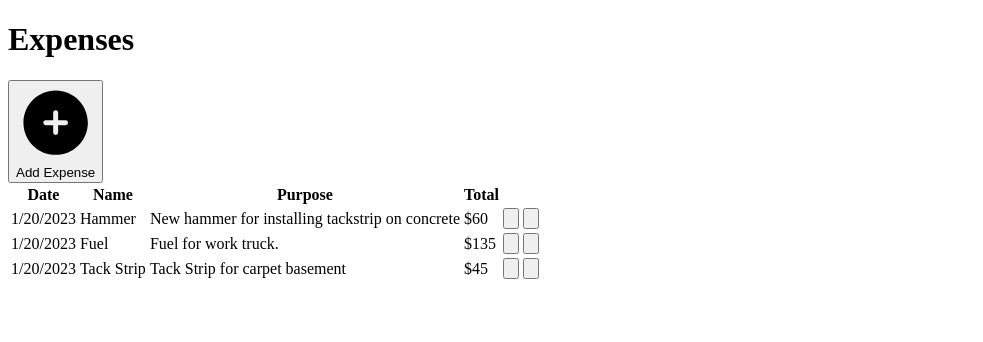
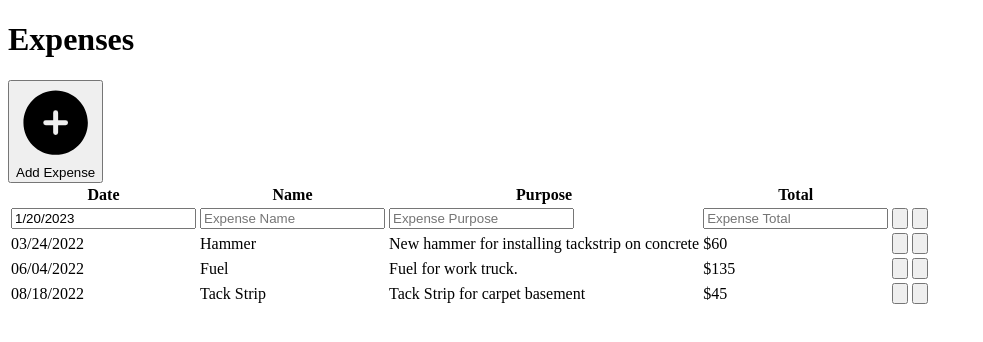
Before and after one commit to AnthonyJRay/floormate_next, a Next.js app: page /expenses in a window 1280 px wide. Both pictures are taken after a click on the button "Add Expense". Shown: the top 342 px of the page, without its empty margins (0-983 px from the left). Built offline with nearby package versions, Linux system fonts and the light colour scheme.

Commit message:
Can now add, edit, save, and delete an expense.

```diff
--- a/src/features/expenses/expense-form.jsx
+++ b/src/features/expenses/expense-form.jsx
@@ -1,10 +1,43 @@
-export default function ExpenseForm({}) {
+export default function ExpenseForm({ value, onChange = () => {} }) {
+  const { occurredOn, name, purpose, total } = value;
   return (
     <>
-      <td>Date Input</td>
-      <td>Name Input</td>
-      <td>Purpose Input</td>
-      <td>Total Input</td>
+      <td>
+        <input
+          type="text"
+          name={"occurredOn"}
+          placeholder={"Expense Date"}
+          value={occurredOn}
+          onChange={(e) => onChange({ ...value, occurredOn: e.target.value })}
+        />
+      </td>
+      <td>
+        <input
+          type="text"
+          name={"name"}
+          placeholder={"Expense Name"}
+          value={name}
+          onChange={(e) => onChange({ ...value, name: e.target.value })}
+        />
+      </td>
+      <td>
+        <input
+          type="text"
+          name={"purpose"}
+          placeholder={"Expense Purpose"}
+          value={purpose}
+          onChange={(e) => onChange({ ...value, purpose: e.target.value })}
+        />
+      </td>
+      <td>
+        <input
+          type="text"
+          name={"total"}
+          placeholder={"Expense Total"}
+          value={total}
+          onChange={(e) => onChange({ ...value, total: e.target.value })}
+        />
+      </td>
     </>
   );
 }
--- a/src/features/expenses/index.jsx
+++ b/src/features/expenses/index.jsx
@@ -4,6 +4,8 @@ import { IconButton } from "@/ui/button";
 
 import { TrashIcon } from "@heroicons/react/24/outline";
 import { PencilSquareIcon } from "@heroicons/react/24/outline";
+import { XMarkIcon } from "@heroicons/react/24/outline";
+import { CheckIcon } from "@heroicons/react/24/outline";
 
 // export { ExpenseDisplay, ExpenseForm };
 
@@ -16,24 +18,53 @@ export default function ExpensesBody({
   onDelete = () => {},
   isEditing = false,
 }) {
-  console.log(value);
+  console.log("Value from expenses", value);
   return (
-    <tr>
+    <tr className={"bg-gray-200"}>
       {isEditing ? (
         <ExpenseForm {...{ value }} onChange={onChange} />
       ) : (
         <ExpenseDisplay {...value} />
       )}
+      {isEditing ? (
+        <>
           <td>
-        <IconButton className="bg-yellow-500 hover:bg-yellow-400">
+            <IconButton
+              className="bg-green-600 hover:bg-green-500"
+              onClick={() => onSave(value)}
+            >
+              <CheckIcon />
+            </IconButton>
+          </td>
+          <td>
+            <IconButton
+              className="bg-red-500 hover:bg-red-400"
+              onClick={onCancel}
+            >
+              <XMarkIcon />
+            </IconButton>
+          </td>
+        </>
+      ) : (
+        <>
+          <td>
+            <IconButton
+              className="bg-yellow-500 hover:bg-yellow-400"
+              onClick={onEdit}
+            >
               <PencilSquareIcon />
             </IconButton>
           </td>
           <td>
-        <IconButton className="bg-red-500 hover:bg-red-400">
+            <IconButton
+              className="bg-red-500 hover:bg-red-400"
+              onClick={onDelete}
+            >
               <TrashIcon />
             </IconButton>
           </td>
+        </>
+      )}
     </tr>
   );
 }
--- a/src/pages/expenses/index.jsx
+++ b/src/pages/expenses/index.jsx
@@ -2,57 +2,42 @@ import { useState } from "react";
 import { PlusCircleIcon } from "@heroicons/react/24/solid";
 import { TextButton, IconButton } from "@/ui/button";
 import { TableLabels } from "@/ui/table";
-import TextField from "@/ui/form/textfield";
 import ExpensesBody from "@/features/expenses";
 const currentDate = new Date().toLocaleDateString();
 
-function addExpense() {
-  return console.log("Expense added!");
-}
+const defaultValues = {
+  occurredOn: currentDate,
+  name: "",
+  purpose: "",
+  total: "",
+};
 
 export default function Expenses({}) {
-  // const [editing, setEditing] = useState(false);
   const [editIndex, setEditIndex] = useState(-1);
-  const [newExpense, setNewExpense] = useState({
-    occurredOn: currentDate,
-    name: "",
-    purpose: "",
-    total: "",
-  });
+  const [newExpense, setNewExpense] = useState(defaultValues);
   const [expenses, setExpenses] = useState([
     {
       expenseID: "1",
-      occurredOn: currentDate,
+      occurredOn: "03/24/2022",
       name: "Hammer",
       purpose: "New hammer for installing tackstrip on concrete",
       total: "$60",
     },
     {
       expenseID: "2",
-      occurredOn: currentDate,
+      occurredOn: "06/04/2022",
       name: "Fuel",
       purpose: "Fuel for work truck.",
       total: "$135",
     },
     {
       expenseID: "3",
-      occurredOn: currentDate,
+      occurredOn: "08/18/2022",
       name: "Tack Strip",
       purpose: "Tack Strip for carpet basement",
       total: "$45",
     },
   ]);
-
-  function onDelete(i) {
-    const newExpenses = expenses.filter((_, _i) => {
-      return i !== _i;
-    });
-    setExpenses(newExpenses);
-  }
-
-  function onEdit(e, i) {
-    console.log(e, i);
-  }
 
   return (
     <div className={"text-center"}>
@@ -60,14 +45,17 @@ export default function Expenses({}) {
       <div className={"flex justify-center my-4"}>
         <TextButton
           className="flex gap-1 bg-green-600 hover:bg-green-500"
-          onClick={() => addExpense()}
+          onClick={() => {
+            setExpenses([defaultValues, ...expenses]);
+            setEditIndex(0);
+          }}
         >
           <PlusCircleIcon className="text-white w-5" />
           <div>Add Expense</div>
         </TextButton>
       </div>
 
-      <table className={"table-auto w-full"}>
+      <table className={"w-full border-separate"}>
         <thead>
           <TableLabels labels={["Date", "Name", "Purpose", "Total"]} />
         </thead>
@@ -82,15 +70,27 @@ export default function Expenses({}) {
                   setNewExpense(expense);
                   setEditIndex(i);
                 }}
+                onCancel={() => {
+                  setEditIndex(-1);
+                }}
+                onSave={(changedExpense) => {
+                  setExpenses((prev) => [
+                    ...prev.map((_expense, _i) =>
+                      i !== _i ? _expense : changedExpense
+                    ),
+                  ]);
+                  setNewExpense(defaultValues);
+                  setEditIndex(-1);
+                }}
                 onChange={(value) => {
                   setNewExpense(value);
                 }}
                 onDelete={() => {
-                  setExpenses((prev) => {
-                    prev.filter((_deletedExpensem, _i) => {
-                      return _i !== i;
-                    });
-                  });
+                  setExpenses((prev) => [
+                    ...prev.filter((_, _i) => {
+                      return i !== _i;
+                    }),
+                  ]);
                 }}
               />
             );
--- a/src/ui/table/table-labels.jsx
+++ b/src/ui/table/table-labels.jsx
@@ -1,7 +1,6 @@
 export default function TableLabels({ labels }) {
-  console.log("Inside TableLabels", labels);
   return (
-    <tr className={"text-xs"}>
+    <tr className={"text-xs bg-gray-300"}>
       {labels.map((label, i) => {
         return <th key={i}>{label}</th>;
       })}
```
Lines whose indentation alone changed are shown as unchanged.
